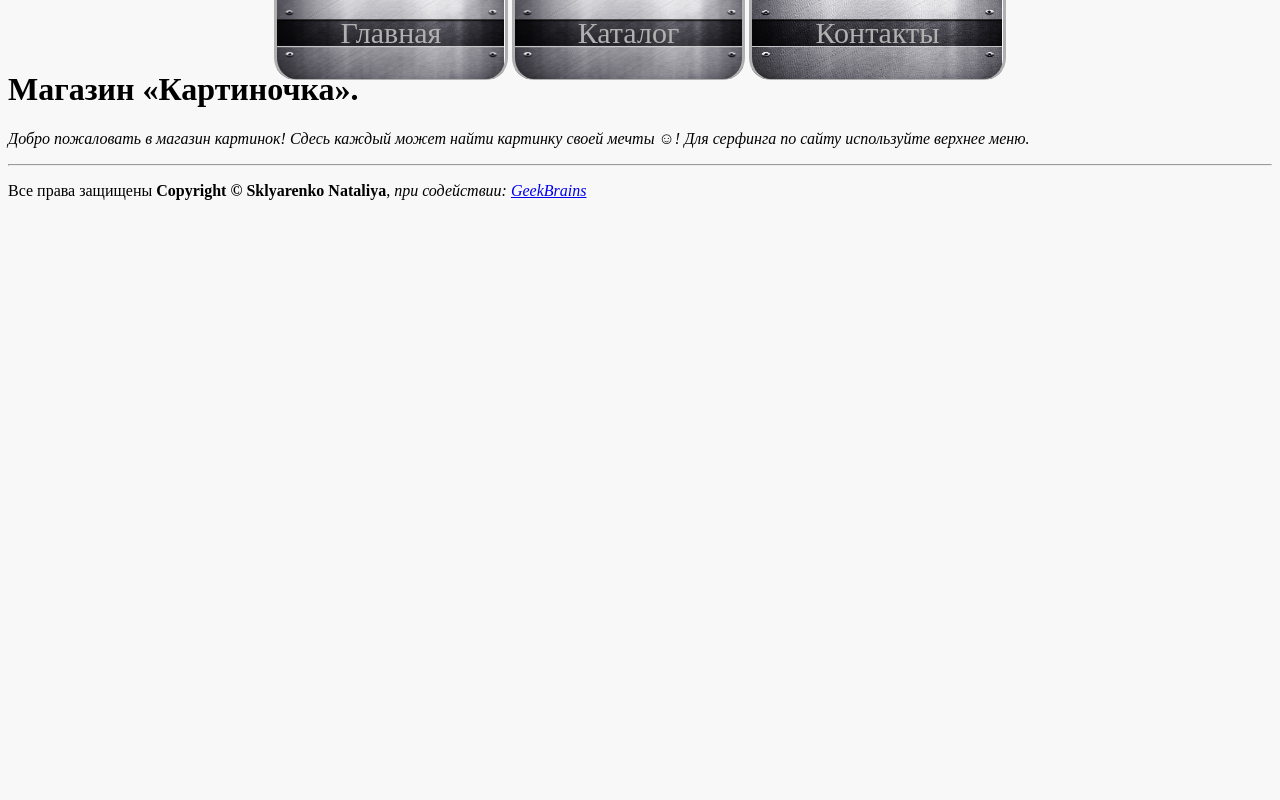
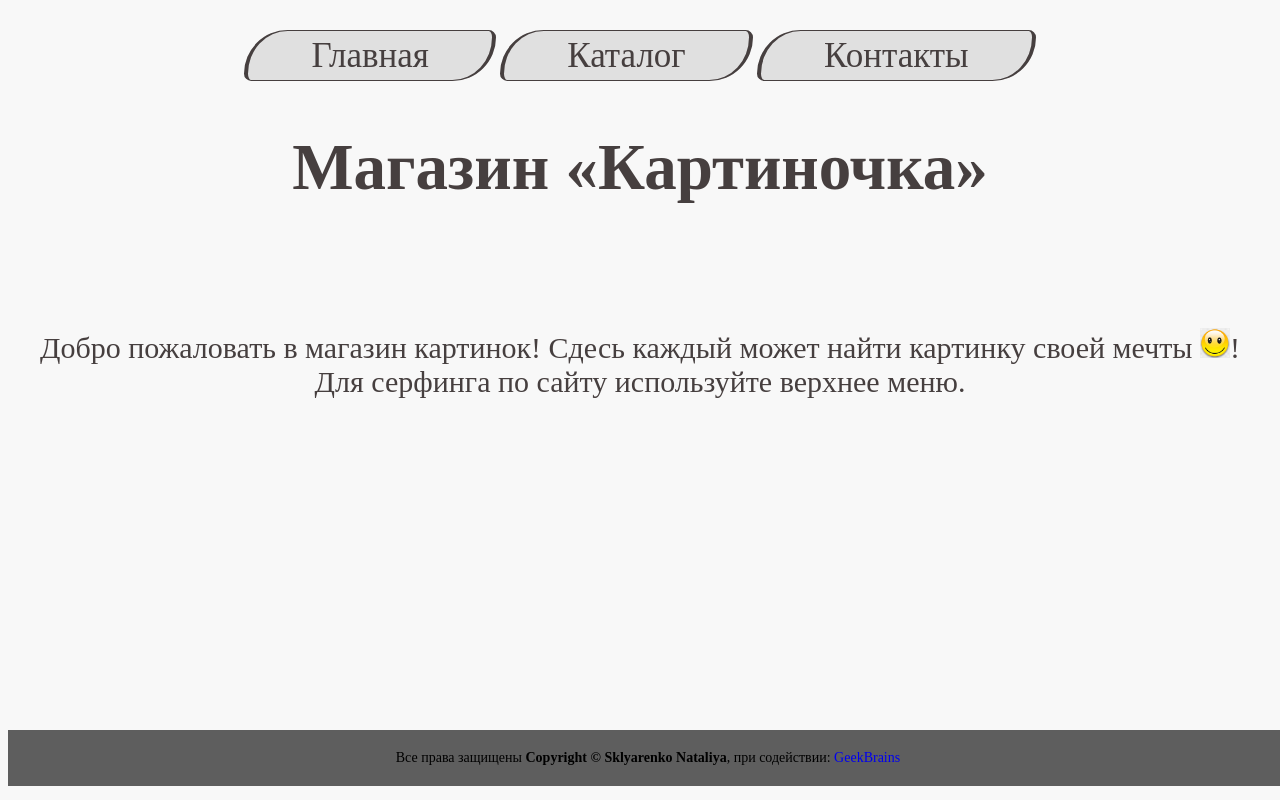
Before and after one commit to sklyarenko46/geekBrains, a PHP site: page / in a window 1280 px wide. Run offline with PHP 8.4, Linux system fonts and the light colour scheme.

Commit message:
refactor footer style; refactor index page style;
add css style for fotter; add css stype for index.html;

```diff
--- a/HTMLCSS. Интерактивный курс/домашнее задание/index.html
+++ b/HTMLCSS. Интерактивный курс/домашнее задание/index.html
@@ -6,23 +6,21 @@
 	<link rel="stylesheet" type="text/css" href="style/main.css">
 </head>
 <body>
-
 	<p class="menu">
 		<a href="index.html">Главная</a>
 		<a href="catalog/products.html">Каталог</a>
 		<a href="contacts.html">Контакты</a>
 	</p>
 
-	<h1>Магазин &laquo;Картиночка&raquo;.</h1>
-	<p>
-		<i>
-			Добро пожаловать в магазин картинок! Сдесь каждый может найти картинку своей мечты &#9786;!
-			Для серфинга по сайту используйте верхнее меню.</i>
+	<h1 class="header">Магазин &laquo;Картиночка&raquo;</h1>
+	<p class="helloMessage">
+			Добро пожаловать в магазин картинок! Сдесь каждый может найти картинку своей мечты <img src="images/smile.jpg">!
+			<br>
+			Для серфинга по сайту используйте верхнее меню.
 	</p>
-	<hr>
-	<p>
-		Все права защищены <b>Copyright &copy; Sklyarenko Nataliya</b>, <i>при содействии:
-		<a href="https:\\geekbrains.ru" target="_blank">GeekBrains</i></a>
+	<p class="footer">
+		Все права защищены <b>Copyright &copy; Sklyarenko Nataliya</b>, при содействии:
+		<a href="https:\\geekbrains.ru" target="_blank">GeekBrains</a>
 	</p>
 </body>
 </html>
--- a/HTMLCSS. Интерактивный курс/домашнее задание/style/main.css
+++ b/HTMLCSS. Интерактивный курс/домашнее задание/style/main.css
@@ -1,30 +1,72 @@
 body
 {
+	background: #f8f8f8;
+}
+
+.header
+{
+	color: #463F3F;
+	height: 45px;
+	font-size: 65px;
+	text-align: center;
+	padding-top: 10px;
+	padding-bottom: 10px;
+}
+
+.helloMessage
+{
+	font-size: 30px;
+	text-align: center;
+	color: #463F3F;
+	padding-top: 100px;
+	padding-bottom: 100px;
+}
+
+.helloMessage img
+{
+	width: 30px;
 	background: #f8f8f8;
 }
 
 .menu
 {
 	text-align: center;
+	padding-top: 20px;
 }
 .menu a
 {
-	color: #B1B1B1;
-	background: url(../images/page-background.jpg) no-repeat;
-	background-size: 100% 100%;
+	color: #463F3F;
 	text-decoration: none;
-	border-left: 3px solid #B1B1B1;
-	border-right: 3px solid #B1B1B1;
-	border-bottom: 1px solid #B1B1B1;
-	border-bottom-left-radius: 22px;
-	border-bottom-right-radius: 22px;
-	width: 30%;
-	height: 45px;
-	font-size: 30px;
+	border-left: 4px solid #463F3F;
+	border-right: 4px solid #463F3F;
+	border-bottom: 1px solid #463F3F;
+	border-top: 1px solid #463F3F;
+	border-bottom-left-radius: 10px;
+	border-bottom-right-radius: 60px;
+	border-top-right-radius: 10px;
+	border-top-left-radius: 60px;
+	background-color: #E0E0E0;
+	font-size: 35px;
 	list-style-type: none;
-	text-align: center;
-	padding-top: 25px;
-	padding-bottom: 30px;
+	padding-top: 5px;
+	padding-bottom: 5px;
 	padding-right: 5%;
 	padding-left: 5%;
 }
+
+.footer
+{
+	text-align: center;
+	background-color: #5E5E5E;
+	padding-top: 20px;
+	padding-bottom: 20px;
+	width: 100%;
+	position: fixed;
+	bottom : 0;
+	font-size: 14px;
+}
+
+.footer a
+{
+	text-decoration: none;
+}
```
Also changed, not shown: HTMLCSS. Интерактивный курс/домашнее задание/catalog/itemFine.html (+4 -4 lines), HTMLCSS. Интерактивный курс/домашнее задание/catalog/itemHelsing.html (+4 -4 lines), HTMLCSS. Интерактивный курс/домашнее задание/catalog/products.html (+4 -4 lines), HTMLCSS. Интерактивный курс/домашнее задание/contacts.html (+4 -4 lines), HTMLCSS. Интерактивный курс/домашнее задание/images/smile.jpg (added).
